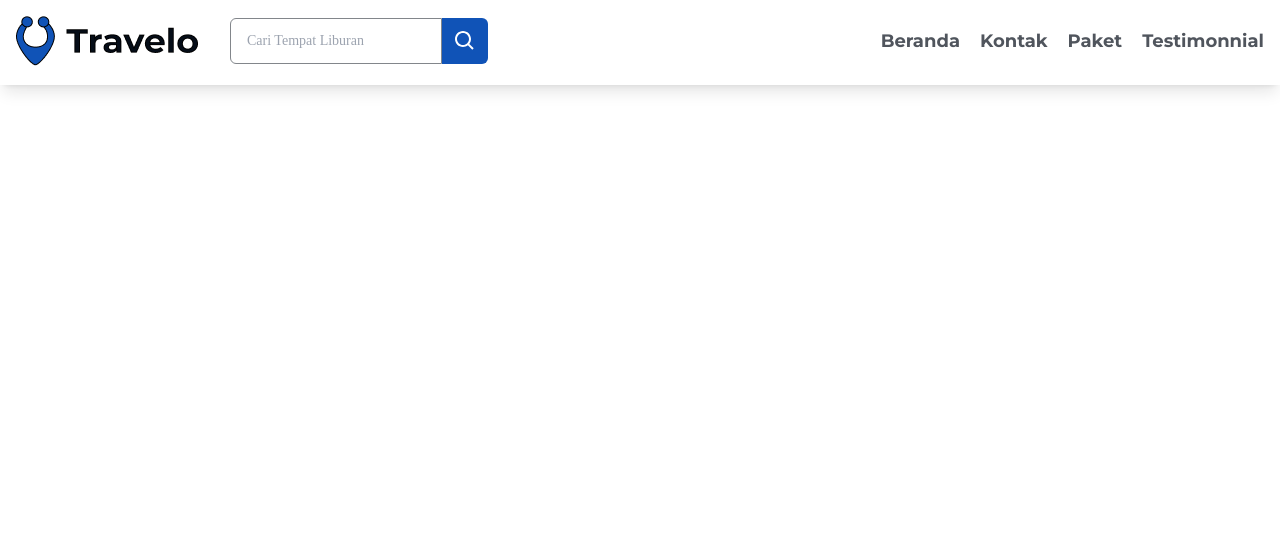
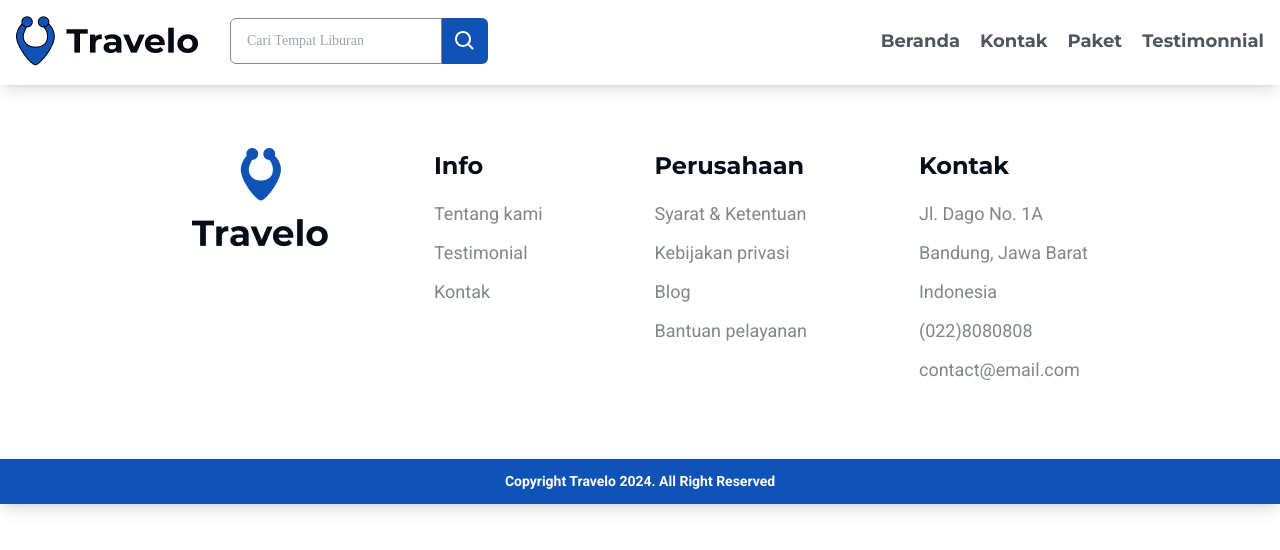
Before and after one commit to kurniawan26/next-travelo, a Next.js app: page / in a window 1280 px wide. Shown: the top 550 px of the page. Built offline with nearby package versions, Linux system fonts and the light colour scheme.

Commit message:
feat(module-2): Create footer component

```diff
--- a/src/components/Layouts/RootLayout/components/Footer.tsx
+++ /dev/null
@@ -1,11 +0,0 @@
-import React from 'react'
-
-function Footer() {
-  return (
-    <footer className="bg-gray-800 text-white p-4 font-roboto font-bold text-2xl">
-      <p>Roboto</p>
-    </footer>
-  )
-}
-
-export default Footer
--- /dev/null
+++ b/src/components/Layouts/RootLayout/components/Footer/SubFooter/index.tsx
@@ -0,0 +1,35 @@
+import Link from 'next/link'
+import React from 'react'
+
+type Props = {
+  title: string
+  content: Content[] | string[]
+}
+
+type Content = {
+  label: string
+  href: string
+}
+
+function SubFooter({ title, content }: Props) {
+  return (
+    <div className='flex flex-col'>
+      <h2 className='text-gray-100 font-label font-bold text-heading-3 mb-4'>{title}</h2>
+
+      {content.map((item: Content | string, index: number) => {
+
+        if (typeof item !== 'string') {
+          return <Link href={item.href} key={index}>
+            <p className='text-heading-4 text-gray-50 mb-3 font-sans'>{item.label}</p>
+          </Link>
+        }
+
+        return (
+          <p key={index} className='text-heading-4 text-gray-50 mb-3 font-sans'>{item}</p>
+        )
+      })}
+    </div>
+  )
+}
+
+export default SubFooter
--- /dev/null
+++ b/src/components/Layouts/RootLayout/components/Footer/index.tsx
@@ -0,0 +1,80 @@
+import Image from 'next/image'
+import React from 'react'
+
+import traveloLogo from '@/public/images/travelo-logo-footer.png'
+import SubFooter from './SubFooter'
+
+function Footer() {
+  return (
+    <footer className="shadow-lg">
+      <div className="max-w-screen-lg mx-auto">
+
+        <div className="flex bg-white p-16">
+          <figure>
+            <Image src={traveloLogo} alt='Travelo logo' height='98' width='136' />
+          </figure>
+
+
+          <div className="flex flex-1 justify-between ml-[106px]">
+            <SubFooter title="Info"
+              content={[
+                {
+                  label: 'Tentang kami',
+                  href: '/',
+                },
+                {
+                  label: 'Testimonial',
+                  href: '/',
+                },
+                {
+                  label: 'Kontak',
+                  href: '/',
+                },
+              ]} />
+
+            <SubFooter title="Perusahaan"
+              content={[
+                {
+                  label: 'Syarat & Ketentuan',
+                  href: '/',
+                },
+                {
+                  label: 'Kebijakan privasi',
+                  href: '/',
+                },
+                {
+                  label: 'Blog',
+                  href: '/',
+                },
+                {
+                  label: 'Bantuan pelayanan',
+                  href: '/',
+                },
+              ]}
+            />
+
+            <SubFooter title="Kontak"
+              content={[
+                'Jl. Dago No. 1A',
+                'Bandung, Jawa Barat',
+                'Indonesia',
+                '(022)8080808',
+                'contact@email.com',
+              ]} />
+
+
+          </div>
+
+        </div>
+      </div>
+
+      <div className="bg-blue-100 p-3">
+        <p className='text-heading-5 text-white font-bold text-center font-sans'>
+          Copyright Travelo 2024. All Right Reserved
+        </p>
+      </div>
+    </footer>
+  )
+}
+
+export default Footer
```
